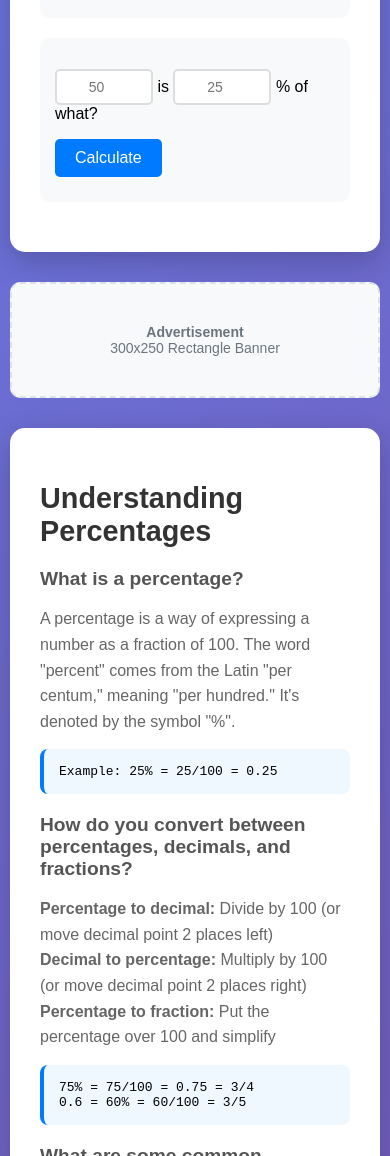
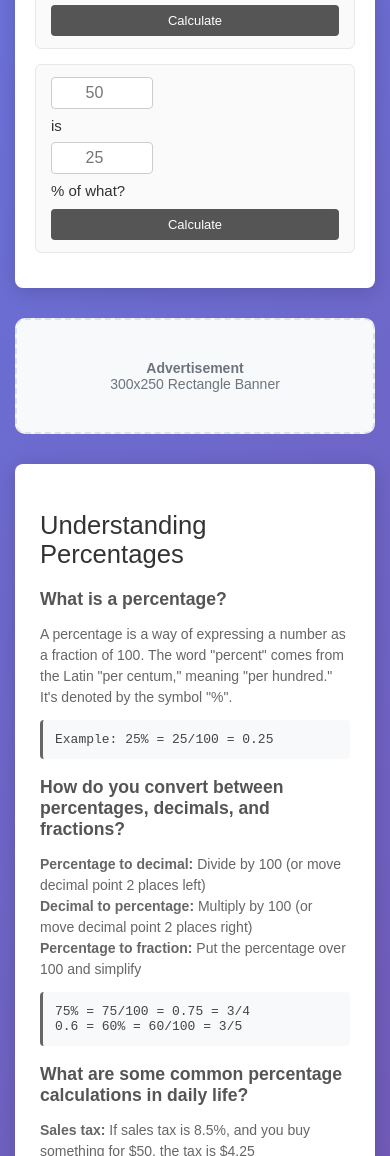
Before and after one commit to Magnusloev/percentagecalculator, a plain HTML site: page index.html in a window 390 px wide. Shown: the part 844-2000 px from the top of the page. Drawn offline with Linux system fonts and the light colour scheme.

Commit message:
Update index.html

```diff
--- a/index.html
+++ b/index.html
@@ -20,47 +20,86 @@ h1 {
     text-align: center;
     font-size: 2.5rem;
     margin-bottom: 30px;
+    font-weight: normal;
 }
 
 .calculator {
     background: white;
-    padding: 30px;
-    border-radius: 15px;
-    box-shadow: 0 10px 30px rgba(0,0,0,0.2);
+    padding: 25px;
+    border-radius: 8px;
+    box-shadow: 0 4px 20px rgba(0,0,0,0.15);
     margin-bottom: 30px;
 }
 
 .calc-row {
-    margin-bottom: 20px;
-    padding: 20px;
-    background: #f8f9fa;
-    border-radius: 10px;
+    margin-bottom: 15px;
+    padding: 15px 18px;
+    background: #fafafa;
+    border-radius: 6px;
+    border: 1px solid #e8e8e8;
+    display: flex;
+    align-items: center;
+    flex-wrap: wrap;
+    gap: 8px;
+}
+
+.calc-row p {
+    margin: 0;
+    font-size: 15px;
+    color: #333;
+    display: flex;
+    align-items: center;
+    gap: 8px;
+    flex-wrap: wrap;
 }
 
 input {
-    padding: 8px 12px;
-    border: 2px solid #ddd;
-    border-radius: 5px;
-    font-size: 16px;
-    width: 80px;
+    padding: 6px 10px;
+    border: 1px solid #ccc;
+    border-radius: 4px;
+    font-size: 15px;
+    width: 70px;
     text-align: center;
+    background: white;
+    transition: border-color 0.2s ease;
+}
+
+input:focus {
+    outline: none;
+    border-color: #666;
+    box-shadow: 0 0 0 2px rgba(102, 102, 102, 0.1);
 }
 
 button {
-    background: #007bff;
+    background: #555;
     color: white;
     border: none;
-    padding: 10px 20px;
-    border-radius: 5px;
+    padding: 6px 14px;
+    border-radius: 4px;
     cursor: pointer;
-    font-size: 16px;
+    font-size: 13px;
+    font-weight: normal;
+    transition: background-color 0.2s ease;
+    margin-left: 10px;
+}
+
+button:hover {
+    background: #444;
+}
+
+button:active {
+    background: #333;
 }
 
 .result {
-    margin-top: 10px;
-    font-weight: bold;
-    color: #28a745;
-    font-size: 1.2rem;
+    margin-left: 10px;
+    font-weight: 600;
+    color: #2c5530;
+    font-size: 15px;
+    background: #f0f8f0;
+    padding: 4px 8px;
+    border-radius: 3px;
+    border: 1px solid #d4edda;
 }
 
 /* Side Banner Styles */
@@ -120,42 +159,46 @@ button {
 /* FAQ Section */
 .faq-section {
     background: white;
-    padding: 30px;
-    border-radius: 15px;
-    box-shadow: 0 10px 30px rgba(0,0,0,0.2);
+    padding: 25px;
+    border-radius: 8px;
+    box-shadow: 0 4px 20px rgba(0,0,0,0.15);
     margin-bottom: 30px;
 }
 
 .faq-section h2 {
     color: #333;
     margin-bottom: 20px;
-    font-size: 1.8rem;
+    font-size: 1.6rem;
+    font-weight: normal;
 }
 
 .faq-section h3 {
     color: #555;
-    margin: 20px 0 10px 0;
-    font-size: 1.2rem;
+    margin: 18px 0 8px 0;
+    font-size: 1.1rem;
+    font-weight: 600;
 }
 
 .faq-section p {
     color: #666;
-    line-height: 1.6;
-    margin-bottom: 15px;
+    line-height: 1.5;
+    margin-bottom: 12px;
+    font-size: 14px;
 }
 
 .example-box {
-    background: #f0f8ff;
-    padding: 15px;
-    border-radius: 8px;
-    border-left: 4px solid #007bff;
-    margin: 10px 0;
-    font-family: monospace;
+    background: #f8f9fa;
+    padding: 12px;
+    border-radius: 4px;
+    border-left: 3px solid #666;
+    margin: 8px 0;
+    font-family: 'Courier New', monospace;
+    font-size: 13px;
+    color: #444;
 }
 
 /* Responsive Design */
 @media (max-width: 1200px) {
-    /* Hide side banners on smaller screens */
     .side-banner {
         display: none;
     }
@@ -163,20 +206,46 @@ button {
 
 @media (max-width: 600px) {
     body {
-        padding: 10px;
+        padding: 15px;
     }
 
     h1 {
         font-size: 2rem;
     }
 
+    .calculator {
+        padding: 20px;
+    }
+
     .calc-row {
-        padding: 15px;
+        padding: 12px 15px;
+        flex-direction: column;
+        align-items: flex-start;
+        gap: 10px;
+    }
+
+    .calc-row p {
+        flex-direction: column;
+        align-items: flex-start;
+        gap: 8px;
+        width: 100%;
     }
 
     input {
-        width: 70px;
-        font-size: 14px;
+        width: 80px;
+        font-size: 16px; /* Prevent zoom on iOS */
+    }
+
+    button {
+        margin-left: 0;
+        width: 100%;
+        padding: 8px;
+    }
+
+    .result {
+        margin-left: 0;
+        width: 100%;
+        text-align: center;
     }
 
     .ad-banner-large {
@@ -215,25 +284,25 @@ button {
         <div class="calc-row">
             <p>What is <input type="number" id="percent1" placeholder="15"> % of <input type="number" id="number1" placeholder="100"> ?</p>
             <button onclick="calculate1()">Calculate</button>
-            <div class="result" id="result1"></div>
+            <div class="result" id="result1" style="display: none;"></div>
         </div>
 
         <div class="calc-row">
             <p><input type="number" id="number2" placeholder="25"> is what percent of <input type="number" id="total2" placeholder="100"> ?</p>
             <button onclick="calculate2()">Calculate</button>
-            <div class="result" id="result2"></div>
+            <div class="result" id="result2" style="display: none;"></div>
         </div>
 
         <div class="calc-row">
             <p>Percentage change from <input type="number" id="old" placeholder="100"> to <input type="number" id="new" placeholder="125"></p>
             <button onclick="calculate3()">Calculate</button>
-            <div class="result" id="result3"></div>
+            <div class="result" id="result3" style="display: none;"></div>
         </div>
 
         <div class="calc-row">
             <p><input type="number" id="number3" placeholder="50"> is <input type="number" id="percent3" placeholder="25"> % of what?</p>
             <button onclick="calculate4()">Calculate</button>
-            <div class="result" id="result4"></div>
+            <div class="result" id="result4" style="display: none;"></div>
         </div>
     </div>
 
@@ -298,12 +367,18 @@ button {
     </div>
 
     <script>
+function showResult(elementId, text) {
+    const resultElement = document.getElementById(elementId);
+    resultElement.textContent = text;
+    resultElement.style.display = 'inline-block';
+}
+
 function calculate1() {
     const percent = parseFloat(document.getElementById('percent1').value);
     const number = parseFloat(document.getElementById('number1').value);
     if (!isNaN(percent) && !isNaN(number)) {
         const result = (percent / 100) * number;
-        document.getElementById('result1').textContent = '= ' + result;
+        showResult('result1', '= ' + result);
     }
 }
 
@@ -312,7 +387,7 @@ function calculate2() {
     const total = parseFloat(document.getElementById('total2').value);
     if (!isNaN(number) && !isNaN(total) && total !== 0) {
         const result = (number / total) * 100;
-        document.getElementById('result2').textContent = '= ' + result.toFixed(2) + '%';
+        showResult('result2', '= ' + result.toFixed(2) + '%');
     }
 }
 
@@ -322,7 +397,7 @@ function calculate3() {
     if (!isNaN(oldValue) && !isNaN(newValue) && oldValue !== 0) {
         const change = ((newValue - oldValue) / oldValue) * 100;
         const direction = change >= 0 ? 'increase' : 'decrease';
-        document.getElementById('result3').textContent = '= ' + Math.abs(change).toFixed(2) + '% ' + direction;
+        showResult('result3', '= ' + Math.abs(change).toFixed(2) + '% ' + direction);
     }
 }
 
@@ -331,9 +406,18 @@ function calculate4() {
     const percent = parseFloat(document.getElementById('percent3').value);
     if (!isNaN(number) && !isNaN(percent) && percent !== 0) {
         const result = (number * 100) / percent;
-        document.getElementById('result4').textContent = '= ' + result.toFixed(2);
+        showResult('result4', '= ' + result.toFixed(2));
     }
 }
+
+// Hide results when inputs change
+document.querySelectorAll('input').forEach(input => {
+    input.addEventListener('input', function() {
+        const parent = this.closest('.calc-row');
+        const result = parent.querySelector('.result');
+        result.style.display = 'none';
+    });
+});
     </script>
 </body>
 </html>
```
